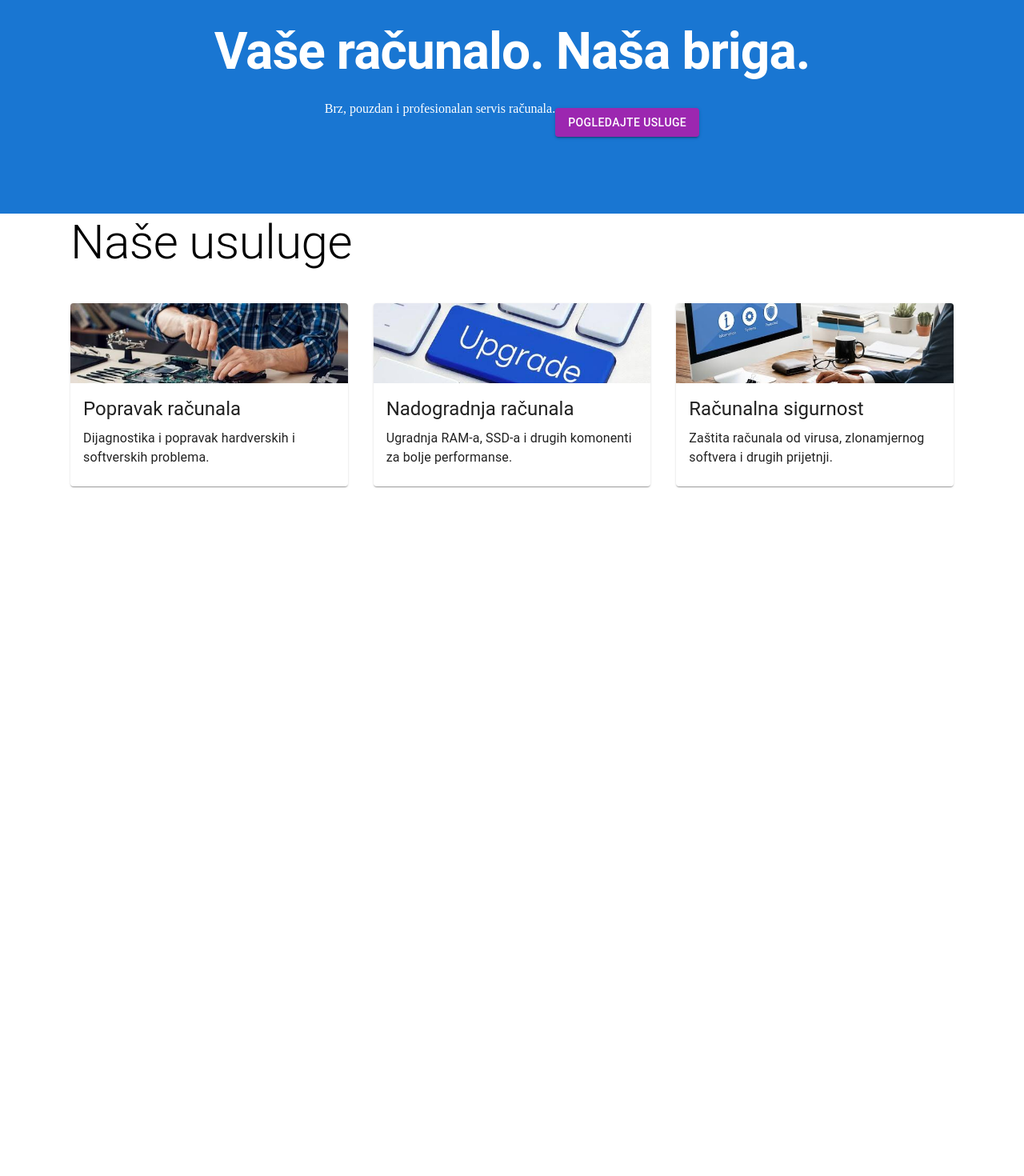
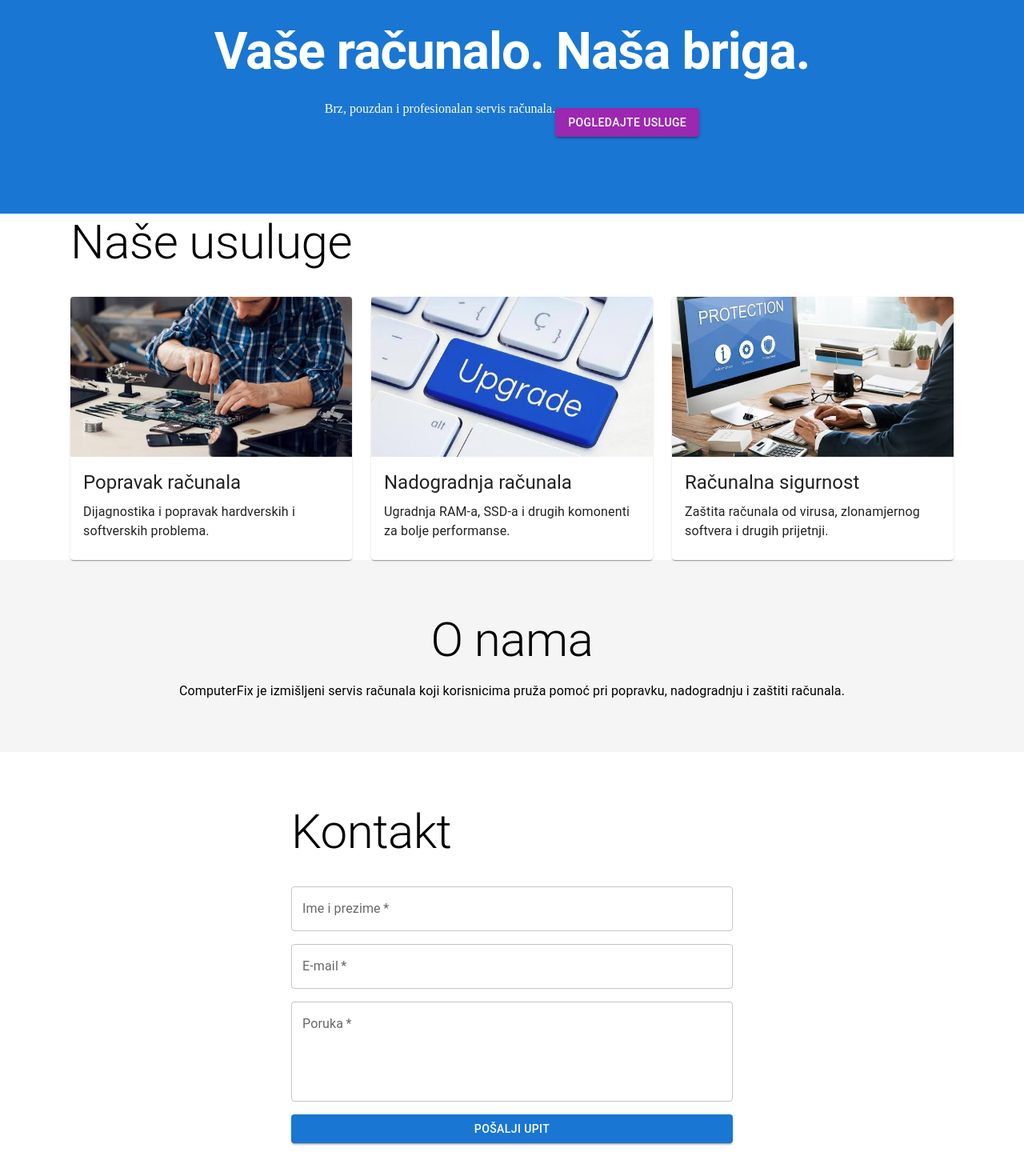
Before and after one commit to mmarinovic1408-prog/computer-service, a React (Vite) app: page / in a window 1280 px wide. Shown: the part 132-1602 px from the top of the page at 80% size. Before the commit the page ends 800 px from the top, so only its background shows below. Built offline with nearby package versions, Linux system fonts and the light colour scheme.

Commit message:
Dodan upit

```diff
--- a/src/App.jsx
+++ b/src/App.jsx
@@ -80,7 +80,7 @@ function App() {
 
     <Box component="section" id="usluge" sx={{ px: 8}}>
       <Container>
-        <Typography variant="h2" component="h3" textAlign="center" gutterBottom>
+        <Typography variant="h2" component="h2" textAlign="center" gutterBottom>
           Naše usuluge
         </Typography>
 
@@ -88,15 +88,15 @@ function App() {
           sx={{
             display: "grid",
             gridTemplateColumns: { xs: "1fr", md: "repeat(3, 1fr)"},
-            gap: 4,
-            mt: 5,
+            gap: 3,
+            mt: 4,
           }}
           >
             {services.map((service) => (
               <Card key={service.title}>
                 <CardMedia
                   component="img"
-                  height="100"
+                  height="200"
                   image={service.image}
                   alt={service.title}
                 />
@@ -114,9 +114,46 @@ function App() {
               </Card>
             ))}
           </Box>
-
       </Container>
     </Box>
+
+    <Box
+      component="section"
+      id="o-nama"
+      sx={{ py: 8, bgcolor: "grey.100", textAlign: "center" }}
+      >
+        <Container maxWidth="md">
+          <Typography variant="h2" component="h2">
+            O nama
+          </Typography>
+
+          <Typography color="text.secondary" sx={{ mt: 2 }}>
+            ComputerFix je izmišljeni servis računala koji korisnicima
+             pruža pomoć pri popravku, nadogradnju i zaštiti računala.
+          </Typography>
+        </Container>
+      </Box>
+
+      <Box component="section" id="kontakt" sx={{ py: 8 }}>
+        <Container maxWidth="sm">
+          <Typography variant="h2" component="h2" textAlign="center">
+            Kontakt
+          </Typography>
+
+          <Box
+            component="from"
+            sx={{ display: "grid", gap: 2, mt: 4}}
+            onSubmit={(event) => event.preventDefault()}
+            >
+              <TextField label="Ime i prezime" required />
+              <TextField label="E-mail" type="email" required />
+              <TextField label="Poruka" multiline rows={4} required />
+              <Button type="submit" variant="contained">
+                Pošalji upit
+              </Button>
+            </Box>
+        </Container>
+      </Box>
     </>
   )
 }
```
